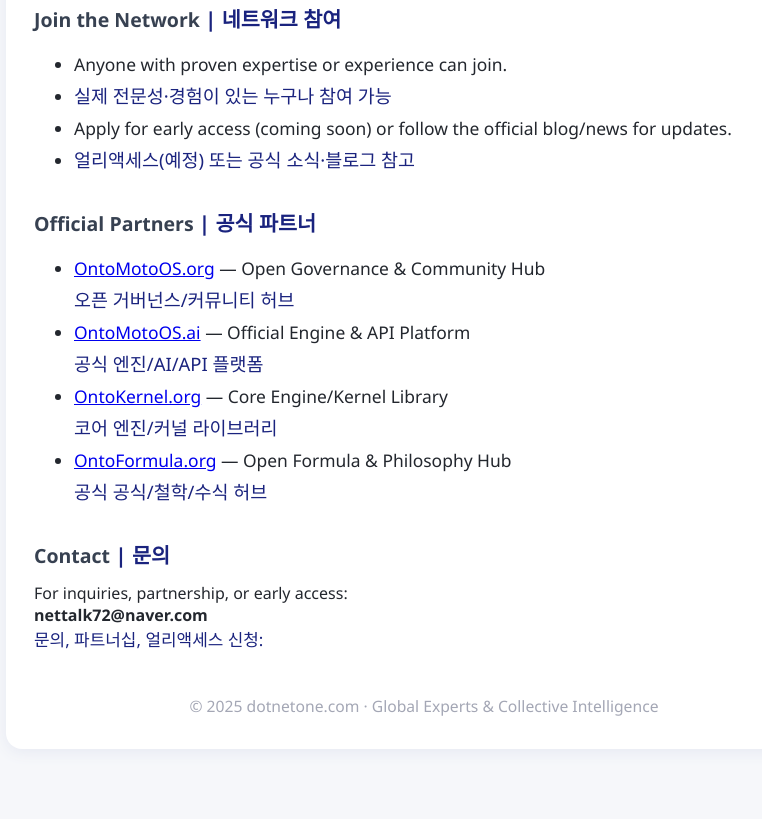
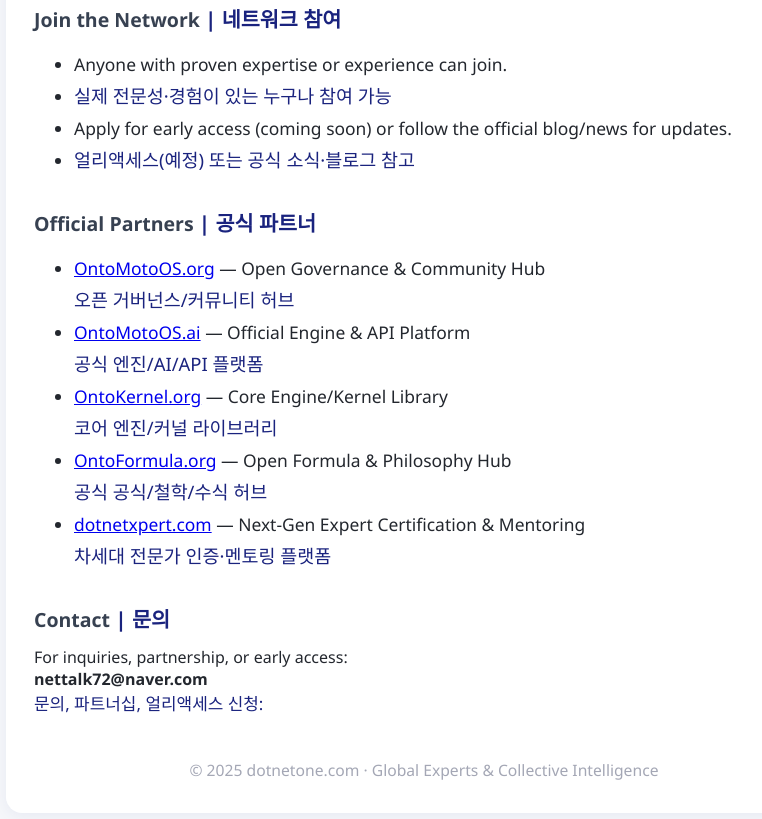
Before and after one commit to nettalk72/dotnetone, a plain HTML site: page index.html in a window 1280 px wide. Shown: the part 1232-2051 px from the top of the page, without its empty margins (216-978 px from the left). Before the commit the page ends 2029 px from the top, so only its background shows below. Drawn offline with Linux system fonts and the light colour scheme.

Commit message:
Update index.html

```diff
--- a/index.html
+++ b/index.html
@@ -105,6 +105,10 @@
         <a href="https://ontoformula.org" target="_blank">OntoFormula.org</a> — Open Formula & Philosophy Hub
         <br><span class="korean">공식 공식/철학/수식 허브</span>
       </li>
+      <li>
+        <a href="https://dotnetxpert.com" target="_blank">dotnetxpert.com</a> — Next-Gen Expert Certification & Mentoring
+        <br><span class="korean">차세대 전문가 인증·멘토링 플랫폼</span>
+      </li>
     </ul>
 
     <h2 id="contact">Contact <span class="korean">| 문의</span></h2>
```
